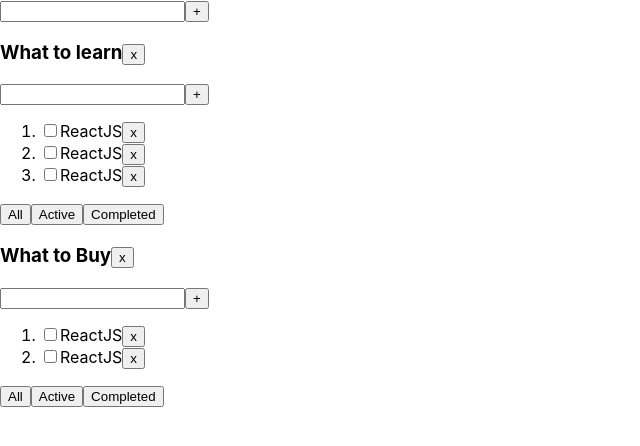
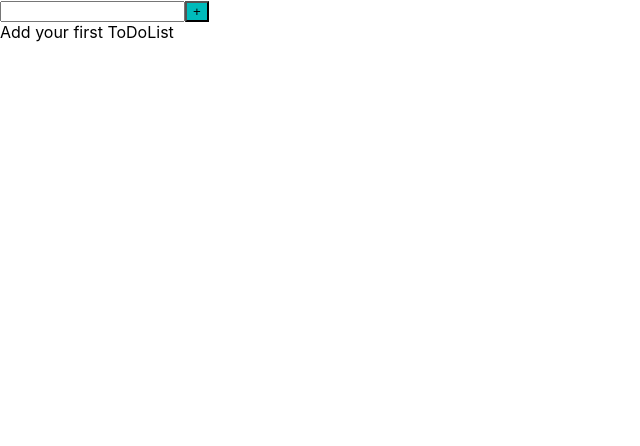
Before and after one commit to YaroshUlad/ToDoList, a React (Create React App) app: page / in a window 1280 px wide. Shown: the top 446 px of the page, without its empty margins (0-640 px from the left). Built offline with nearby package versions, Linux system fonts and the light colour scheme.

Commit message:
Added some styles

```diff
--- /dev/null
+++ b/src/components/ToDoList6week/App.css
@@ -0,0 +1,13 @@
+.toDoListsWrapper {
+    display: flex;
+    margin: 10px;
+}
+
+button {
+    background-color: #00bbbb;
+}
+
+.ActiveFilter {
+    background-color: #a2ffff;
+    color: #000000;
+}
--- a/src/components/ToDoList6week/App.tsx
+++ b/src/components/ToDoList6week/App.tsx
@@ -2,6 +2,7 @@
 import {ToDoList} from "./ToDoList/ToDoList";
 import {AddItemForm} from "./AddItemForm/AddItemForm";
 import {v1} from "uuid";
+import './App.css'
 
 type FilterValueType = 'All' | 'Completed' | 'Active'
 
@@ -11,40 +12,31 @@
     filter: 'All' | 'Completed' | 'Active'
 }
 
-
 type TasksType = {
     id: string
     title: string
     isDone: boolean
 }
 
+type TasksForToDoListsType = {
+    [toDoListId: string]: Array<TasksType>
+}
+
+
 const App = () => {
+    const [toDoLists, setToDoLists] = useState<Array<ToDoListType>>([])
 
-    const a = v1()
-    const b = v1()
-    const [toDoLists, setToDoLists] = useState<Array<ToDoListType>>([
-        {id: a, title: 'What to learn', filter: 'All'},
-        {id: b, title: 'What to Buy', filter: 'All'}
-
-    ])
-    const [tasksForToDoLists, setTasksForToDoLists] = useState({
-        [a]: [{id: v1(), title: "ReactJS", isDone: false},
-            {id: v1(), title: "ReactJS", isDone: false},
-            {id: v1(), title: "ReactJS", isDone: false}],
-        [b]: [{id: v1(), title: "ReactJS", isDone: false},
-            {id: v1(), title: "ReactJS", isDone: false}]
-    })
+    const [tasksForToDoLists, setTasksForToDoLists] = useState<TasksForToDoListsType>({})
 
     const addNewToDoList = (newToDoListTitle: string) => {
         let toDoListId = v1()
         let filterValue: FilterValueType = 'All'
         let newToDoList = {id: toDoListId, title: newToDoListTitle, filter: filterValue}
         setToDoLists([newToDoList, ...toDoLists])
-        let newArrayForTasks: Array<TasksType> = [{id: v1(), title: "ReactJS", isDone: false}]
+        let newArrayForTasks: Array<TasksType> = []
         setTasksForToDoLists(
             {...tasksForToDoLists, [toDoListId]: newArrayForTasks}
         )
-        console.log(tasksForToDoLists)
     }
 
     const newToDoListTitleHandler = (newItemTitle: string, toDolistId: string) => {
@@ -90,12 +82,9 @@
     const filterChanger = (filter: FilterValueType, toDoListId: string) => {
         setToDoLists(toDoLists.map(el => el.id === toDoListId ? {...el, filter} : el))
     }
-
-
-    return (
-        <div>
-            <AddItemForm callBack={addNewToDoList}/>
-            {toDoLists.map(el => {
+    const toDoListMap = () => {
+        return (
+            toDoLists.map(el => {
                 let filteredTasks = tasksForToDoLists[el.id]
                 if (el.filter === 'Active') {
                     filteredTasks = tasksForToDoLists[el.id].filter(el => !el.isDone)
@@ -119,8 +108,15 @@
 
                     />
                 )
-            })}
-            {/*<ToDoList/>*/}
+            })
+        )
+    }
+
+    return (
+        <div>
+            <AddItemForm callBack={addNewToDoList}/>
+            {toDoLists.length === 0 ? <div>Add your first ToDoList</div> :
+                <div className={'toDoListsWrapper'}>{toDoListMap()}</div>}
         </div>
     );
 };
--- /dev/null
+++ b/src/components/ToDoList6week/ToDoList/MappingTasks/MapTask.module.css
@@ -0,0 +1,21 @@
+.wrap {
+    display: flex;
+    flex-direction: column;
+    width: 100%;
+    margin: 15px;
+}
+
+
+.wrapTask {
+    display: flex;
+    background-color: rgba(67, 122, 122, 0.94);
+    margin-bottom: 5px;
+    padding: 5px 10px 5px 10px;
+    border-radius: 10px;
+}
+
+.wrapTask div {
+    flex-grow: 1;
+    text-align: center;
+
+}
--- a/src/components/ToDoList6week/ToDoList/MappingTasks/MappingTasks.tsx
+++ b/src/components/ToDoList6week/ToDoList/MappingTasks/MappingTasks.tsx
@@ -1,6 +1,7 @@
 import React, {ChangeEvent} from "react";
 import {MutableSpan} from "../../MutableSpan/MutableSpan";
 import {Button} from "../../Button/Button";
+import s from './MapTask.module.css'
 
 type TasksObjectType = {
     id: string
@@ -15,8 +16,8 @@
 }
 export const MappingTasks = (props: MappingTasksPropsType) => {
     return (
-        <ol>
-            {props.data.map((el, index) => {
+        <div className={s.wrap}>
+            {props.data.map((el) => {
                 const checkBoxOnChangeHandler = (e: ChangeEvent<HTMLInputElement>) => {
                     props.isDoneChanger(el.id, e.currentTarget.checked)
                 }
@@ -27,13 +28,15 @@
                     props.removeTask(el.id)
                 }
                 return (
-                    <li key={el.id} value={index + 1}>
+                    <div key={el.id} className={s.wrapTask}>
                         <input type="checkbox" checked={el.isDone} onChange={checkBoxOnChangeHandler}/>
-                        <MutableSpan itemTitle={el.title} newItemTitleCallBack={newTaskTitleCallBackHandler}/>
+                        <div>
+                            <MutableSpan itemTitle={el.title} newItemTitleCallBack={newTaskTitleCallBackHandler}/>
+                        </div>
                         <Button buttonTitle={'x'} callBack={deleteTaskHandler}/>
-                    </li>
+                    </div>
                 )
             })}
-        </ol>
+        </div>
     )
 }
--- a/src/components/ToDoList6week/ToDoList/ToDoList.tsx
+++ b/src/components/ToDoList6week/ToDoList/ToDoList.tsx
@@ -1,8 +1,9 @@
-import React from 'react';
+import React, {useState} from 'react';
 import {AddItemForm} from "../AddItemForm/AddItemForm";
 import {Button} from "../Button/Button";
 import {MappingTasks} from "./MappingTasks/MappingTasks";
 import {MutableSpan} from "../MutableSpan/MutableSpan";
+import s from './toDoList.module.css'
 
 type TasksType = {
     id: string
@@ -20,12 +21,11 @@
     renameToDoList: (newItemTitle: string, toDoListId: string) => void
     isDoneChanger: (taskId: string, newIsDone: boolean, toDoListId: string) => void
     renameTask: (taskId: string, newTaskTitle: string, toDoListId: string) => void
-    //addNewTask: (newItemTitle: string) => void
 }
 export type FilterValueType = 'All' | 'Completed' | 'Active'
 
 export const ToDoList = (props: ToDoListPropsType) => {
-
+    const [filterValue, setFilterValue] = useState<FilterValueType>('All')
     const newToDoListTitle = (newItemTitle: string) => {
         props.renameToDoList(newItemTitle, props.id)
     }
@@ -34,6 +34,7 @@
     }
     const filterHandler = (filterValue: FilterValueType) => {
         props.filterChanger(filterValue, props.id)
+        setFilterValue(filterValue)
     }
     const deleteToDoList = () => {
         props.deleteToDoList(props.id)
@@ -48,7 +49,7 @@
         props.renameTask(taskId, newTaskTitle, props.id)
     }
     return (
-        <div>
+        <div className={s.wrapper}>
             <h3>
                 <MutableSpan itemTitle={props.title} newItemTitleCallBack={newToDoListTitle}/>
                 <Button buttonTitle={'x'} callBack={deleteToDoList}/>
@@ -56,10 +57,13 @@
             <AddItemForm callBack={addNewTask}/>
             <MappingTasks renameTask={renameTask} isDoneChanger={isDoneChanger} removeTask={removeTask}
                           data={props.data}/>
-            <div>
-                <Button buttonTitle={'All'} callBack={() => filterHandler('All')}/>
-                <Button buttonTitle={'Active'} callBack={() => filterHandler('Active')}/>
-                <Button buttonTitle={'Completed'} callBack={() => filterHandler('Completed')}/>
+            <div className={s.filterWrapper}>
+                <Button className={filterValue === 'All' ? 'ActiveFilter' : ''} buttonTitle={'All'}
+                        callBack={() => filterHandler('All')}/>
+                <Button className={filterValue === 'Active' ? 'ActiveFilter' : ''} buttonTitle={'Active'}
+                        callBack={() => filterHandler('Active')}/>
+                <Button className={filterValue === 'Completed' ? 'ActiveFilter' : ''} buttonTitle={'Completed'}
+                        callBack={() => filterHandler('Completed')}/>
             </div>
         </div>
     );
--- /dev/null
+++ b/src/components/ToDoList6week/ToDoList/toDoList.module.css
@@ -0,0 +1,19 @@
+.wrapper {
+    margin: 10px;
+    padding: 0 15px 15px 15px;
+    border: 1px solid black;
+    border-radius: 10px;
+    display: flex;
+    flex-direction: column;
+    align-items: center;
+    background-color: #007e7e;
+}
+
+.filterWrapper button {
+    margin: 5px;
+    padding: 2px 10px;
+    border-radius: 5px;
+    border-color: gray;
+    font-weight: bold;
+
+}
```
